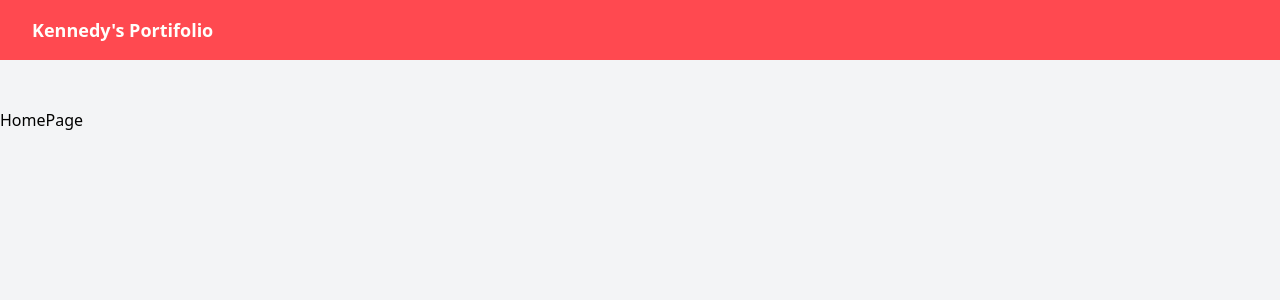
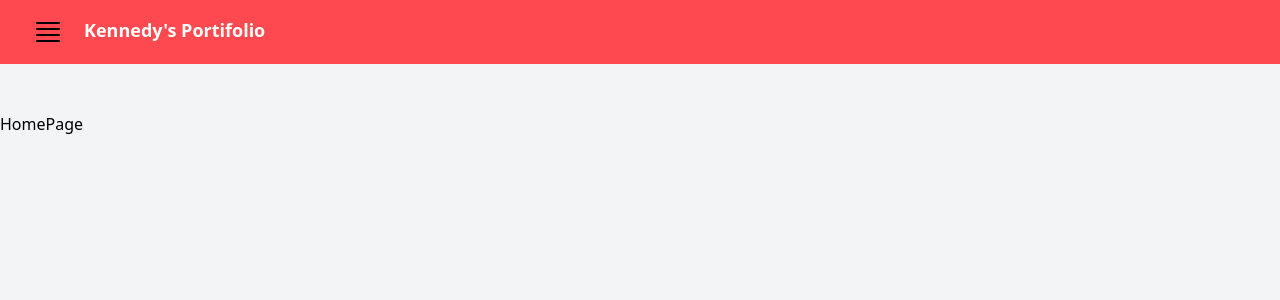
Before and after one commit to Kennedy-Miyake/mini-portifolio, a Vue app in the folder mini-portifolio/: page / in a window 1280 px wide. Shown: the top 300 px of the page. Built offline with nearby package versions, Linux system fonts and the light colour scheme.

Commit message:
mod: added an svg to list the page options. adjusted the items inside the navbar

```diff
--- a/mini-portifolio/src/components/NavbarComponent.vue
+++ b/mini-portifolio/src/components/NavbarComponent.vue
@@ -1,5 +1,8 @@
 <template>
-    <nav class="bg-[#ff4950] text-black py-4 px-8 flex justify-between-items-center">
-        <h1 class="font-bold text-lg text-[#fffffc]">Kennedy's Portifolio</h1>
+    <nav class="bg-[#ff4950] text-black py-4 px-8 flex">
+      <svg xmlns="http://www.w3.org/2000/svg" fill="none" viewBox="0 0 24 24" stroke-width="1.5" stroke="currentColor" class="size-8">
+        <path stroke-linecap="round" stroke-linejoin="round" d="M3.75 5.25h16.5m-16.5 4.5h16.5m-16.5 4.5h16.5m-16.5 4.5h16.5" />
+      </svg>
+      <h1 class="font-bold text-lg text-[#fffffc] justify-center items-center ml-5">Kennedy's Portifolio</h1>
     </nav>
 </template>
```
